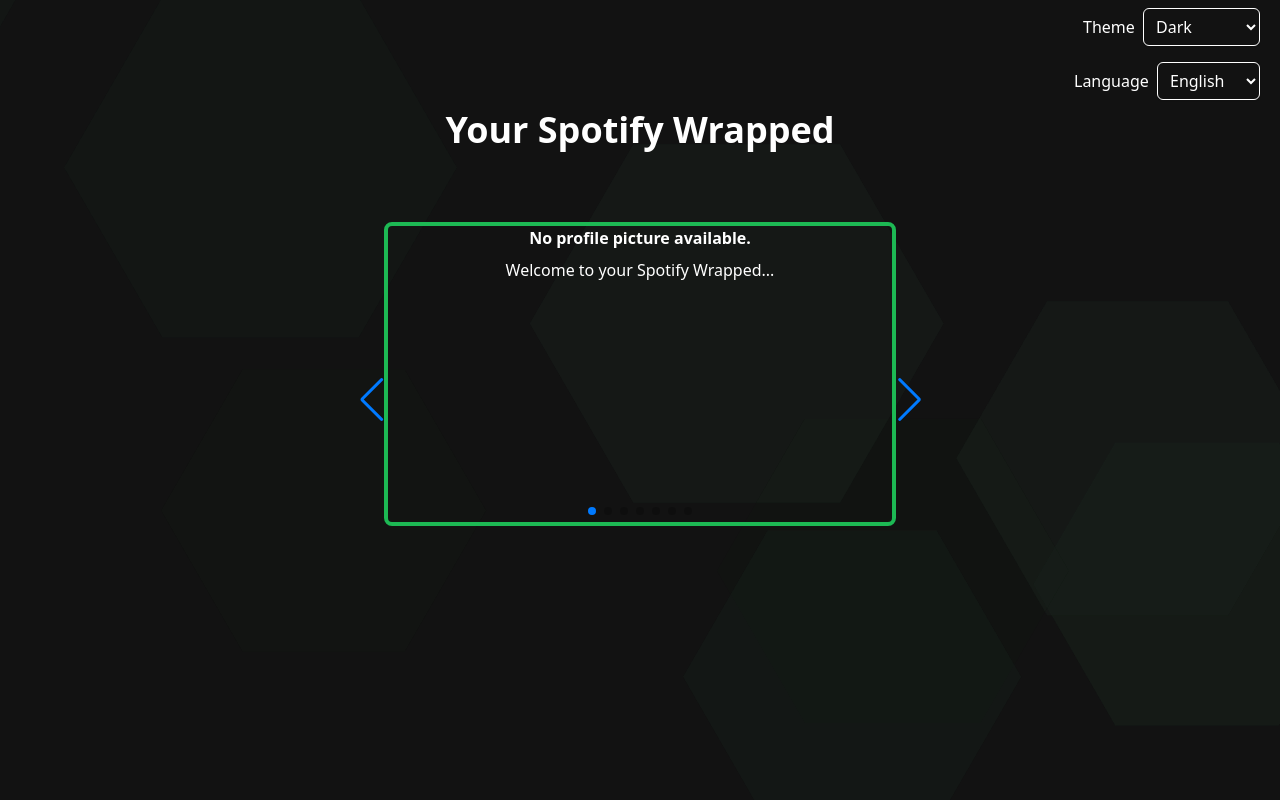
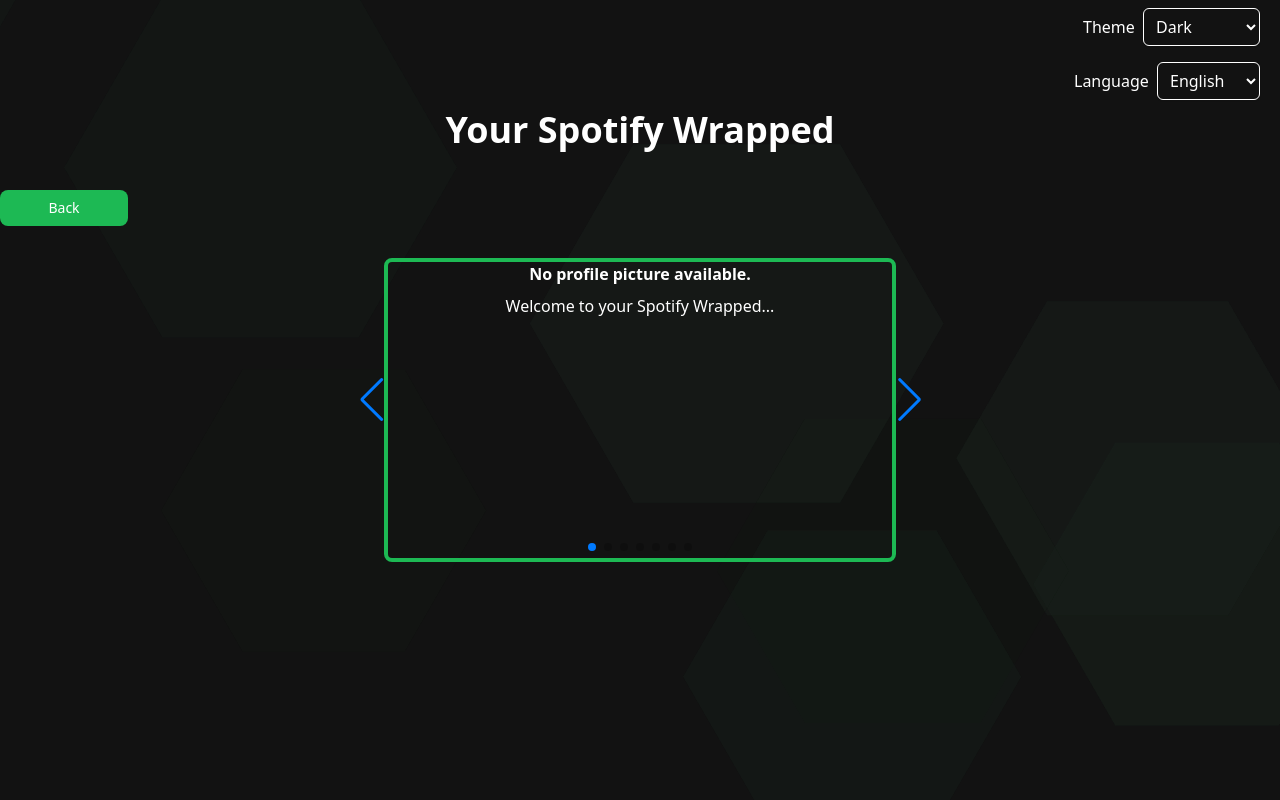
Before and after one commit to SamBalakhanei/custom-spotify-wrapped, a Django app: template custom_wrapped/templates/wrapped.html in a window 1280 px wide. Run offline with Django 5.2, Linux system fonts and the light colour scheme; the template is opened without the code that fills it, so the values that code supplies are empty; some libraries are stand-ins or nearby versions.

Commit message:
minor fixes

```diff
--- a/custom_wrapped/templates/index.html
+++ b/custom_wrapped/templates/index.html
@@ -23,7 +23,7 @@
                     </a>
 
                     <!-- Get Wrappeds Button -->
-                    <a href="{% url 'wrapped' limit=10 period='long_term' %}" class="flex-1">
+                    <a href="{% url 'select_period' %}" class="flex-1">
                         <button class="flex flex-col items-center justify-center w-full focus:outline-none text-text bg-accent font-medium rounded-lg text-sm px-5 py-2.5">
                             <svg xmlns="http://www.w3.org/2000/svg" fill="none" viewBox="0 0 24 24" stroke-width="1.5" stroke="currentColor" class="size-12">
                                 <path stroke-linecap="round" stroke-linejoin="round" d="m9 9 10.5-3m0 6.553v3.75a2.25 2.25 0 0 1-1.632 2.163l-1.32.377a1.803 1.803 0 1 1-.99-3.467l2.31-.66a2.25 2.25 0 0 0 1.632-2.163Zm0 0V2.25L9 5.25v10.303m0 0v3.75a2.25 2.25 0 0 1-1.632 2.163l-1.32.377a1.803 1.803 0 0 1-.99-3.467l2.31-.66A2.25 2.25 0 0 0 9 15.553Z" />
--- a/custom_wrapped/templates/wrapped.html
+++ b/custom_wrapped/templates/wrapped.html
@@ -16,6 +16,12 @@
     <h1 class="text-4xl text-center font-bold p-10 text-text">
         {% trans "Your Spotify Wrapped" %}
     </h1>
+
+    <a href="{% url 'index' %}" class="flex-1">
+        <button class="flex flex-col items-center justify-center w-32 focus:outline-none text-text bg-accent font-medium rounded-lg text-sm px-4 py-2">
+            <p class="text-center">{% trans "Back" %}</p>
+        </button>
+    </a>
 
     <div class="swiper mt-8 max-w-lg mx-auto border-4 border-accent rounded-lg">
         <div class="swiper-wrapper">
```
